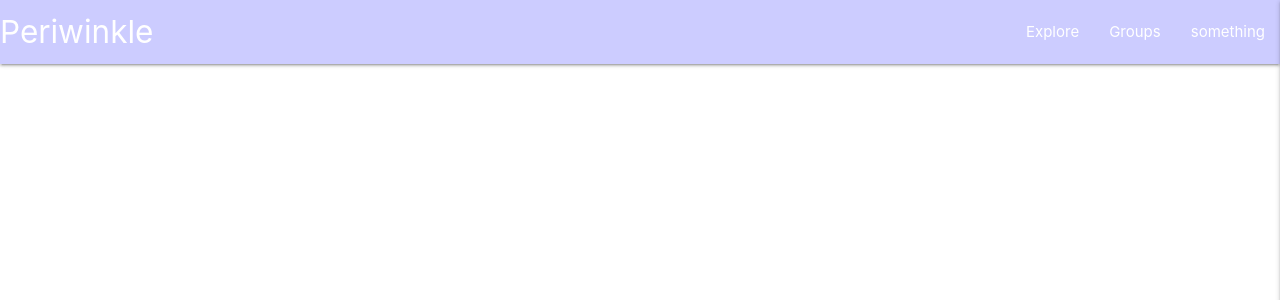
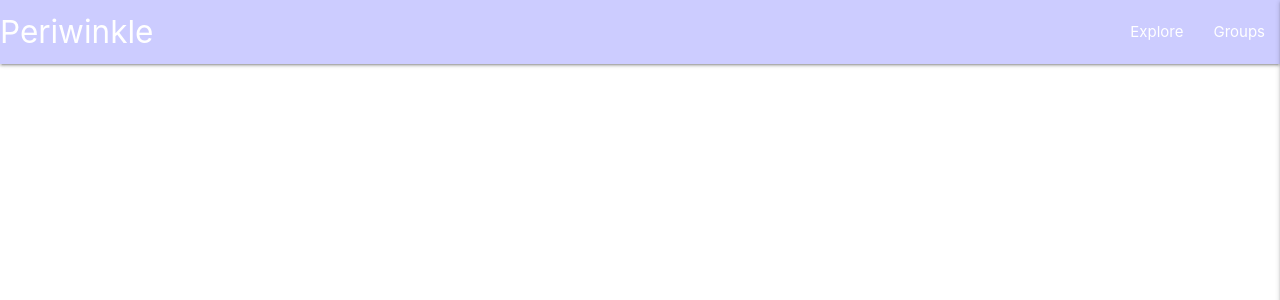
Before and after one commit to calebw3/Senior-Project, a Django app: page / in a window 1280 px wide. Shown: the top 300 px of the page. Run offline with Django 3.2, Linux system fonts and the light colour scheme; some libraries are stand-ins or nearby versions.

Commit message:
no more something tab

```diff
--- a/hello/templates/base.html
+++ b/hello/templates/base.html
@@ -22,14 +22,12 @@
       <ul class="right hide-on-med-and-down">
         <li><a href="/explore">Explore</a></li>
         <li><a href="/groups">Groups</a></li>
-        <li><a href="collapsible.html">something</a></li>
       </ul>
     </div>
   </nav>
   <ul class="sidenav right-aligned" id="mobile-demo">
     <li><a href="/explore">Explore</a></li>
     <li><a href="/groups">Groups</a></li>
-    <li><a href="collapsible.html">something</a></li>
   </ul>
 
 
```
